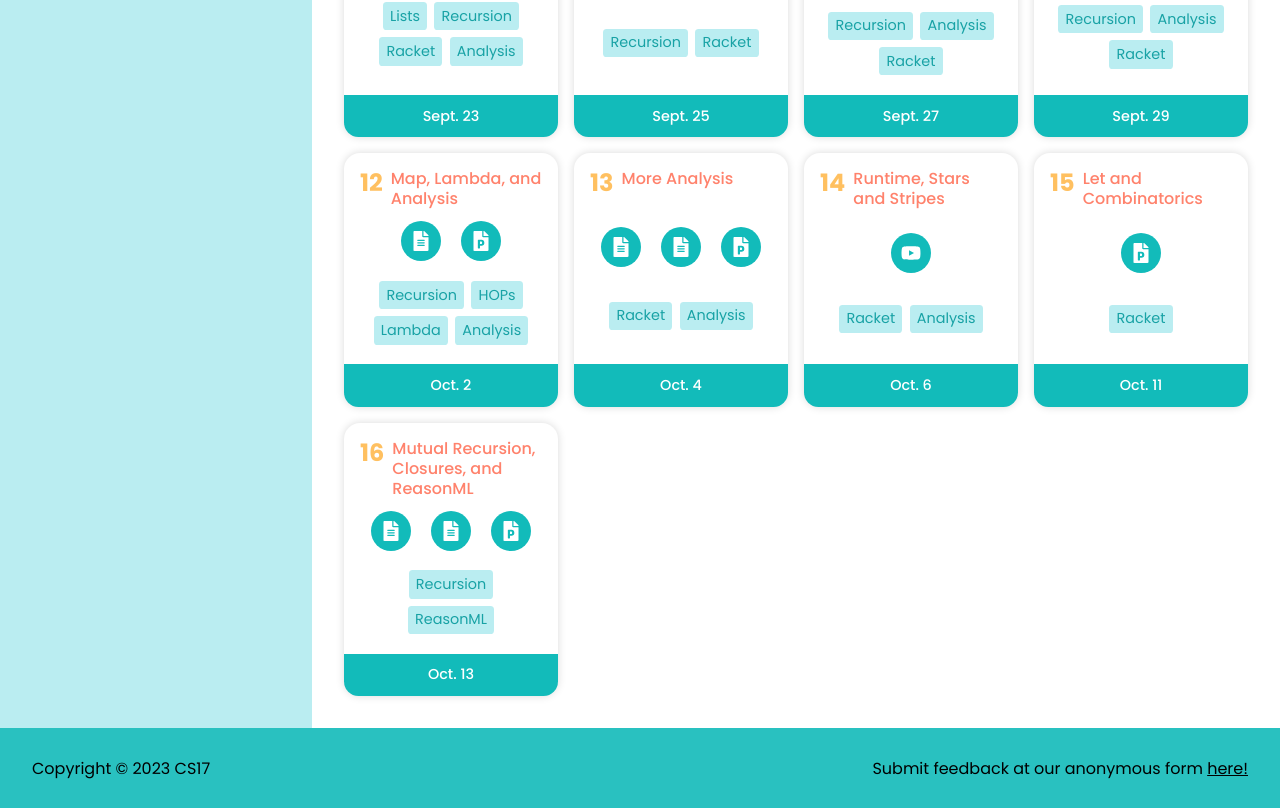
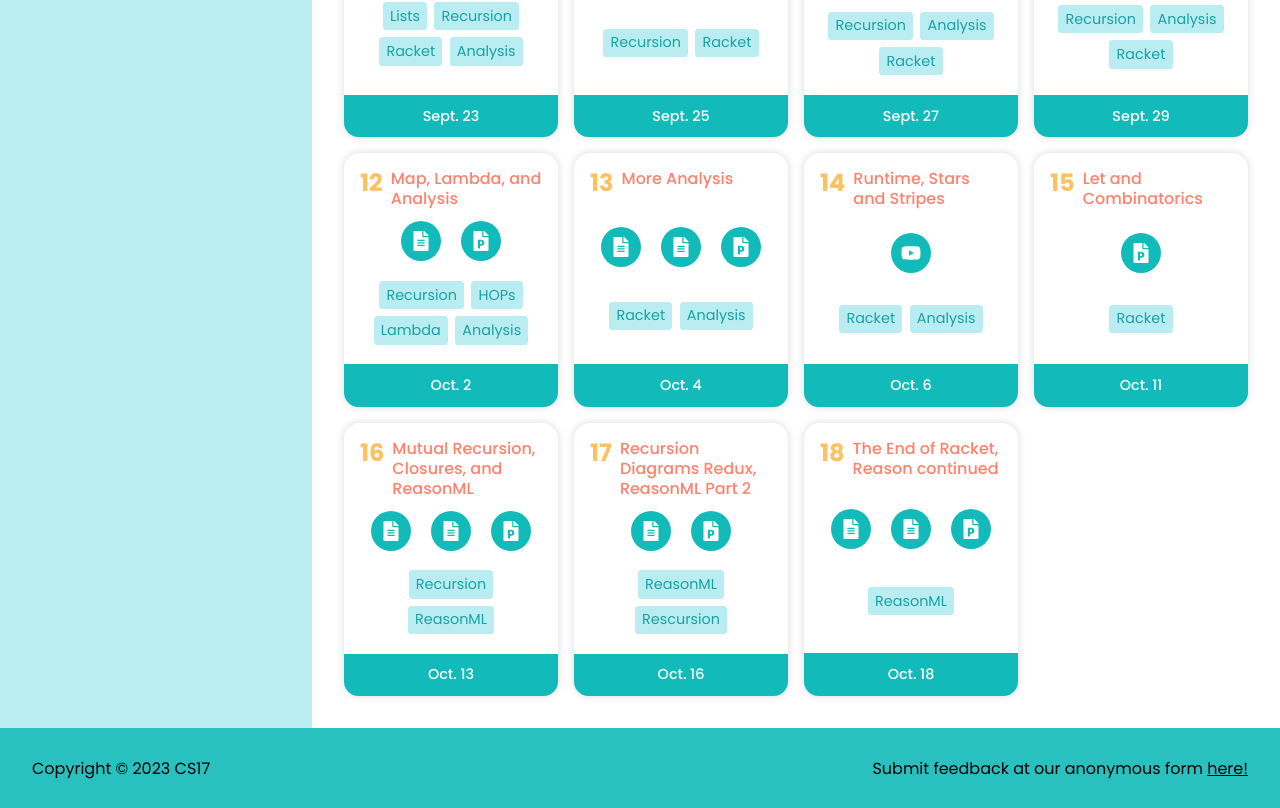
Before and after one commit to cs17-fall2023/cs17-fall2023.github.io, a React (Create React App) app: page /classes in a window 1280 px wide. Shown: the part 838-1646 px from the top of the page. Built offline with nearby package versions, Linux system fonts and the light colour scheme.

Commit message:
class 17 and 18

```diff
--- a/src/Info/Notes/Classes/Classes.js
+++ b/src/Info/Notes/Classes/Classes.js
@@ -156,24 +156,25 @@ const classes = [
 		],
 		tags: ["Recursion", "ReasonML"]
 	},
-	// {
-	// 	number: 17, title: "Types, Pattern Matching, and Big-O", outDate: "Oct. 17", active: false,
-	// 	links: [
-	// 		// { icon: <FaFileAlt />, link: "", label: "Notes" },
-	// 		{ icon: <FaYoutube />, link: "https://brown.hosted.panopto.com/Panopto/Pages/Viewer.aspx?id=a8316926-cb1a-4679-b4a4-af1000ecc49c", label: "Recording" },
-	// 		{ icon: <FaFilePowerpoint />, link: "https://docs.google.com/presentation/d/1NbrvVcd7Rr3PbkFe2D-bUhzJ-7IwEPK7/edit?usp=sharing&ouid=102918815439366304366&rtpof=false&sd=false", label: "Slides" },
-	// 	],
-	// 	tags: ["ReasonML", "Analysis"]
-	// },
-	// {
-	// 	number: 18, title: "More ReasonML and Closures", outDate: "Oct. 19", active: false,
-	// 	links: [
-	// 		{ icon: <FaFileAlt />, link: "https://drive.google.com/file/d/1mXmBOQQeksXnsqdO7xtuBMVhxl6Xxg53/view?usp=sharing", label: "Notes" },
-	// 		{ icon: <FaYoutube />, link: "https://brown.hosted.panopto.com/Panopto/Pages/Viewer.aspx?id=a58c0ac1-44c0-4686-a21d-af1000ecc4c8", label: "Recording" },
-	// 		{ icon: <FaFilePowerpoint />, link: "https://docs.google.com/presentation/d/1Oc9bx2zp_kQvlZJ-XKszCmKCKjLsOWtR/edit?usp=sharing&ouid=102918815439366304366&rtpof=false&sd=false", label: "Slides" },
-	// 	],
-	// 	tags: ["ReasonML"]
-	// },
+	{
+		number: 17, title: "Recursion Diagrams Redux, ReasonML Part 2", outDate: "Oct. 16", active: true,
+		links: [
+			{ icon: <FaFileAlt />, link: "https://drive.google.com/file/d/1L2xC5u-gecAi6LmbXZ4aH2DtVX_rwXZZ/view?usp=sharing", label: "Notes" },
+		//	{ icon: <FaYoutube />, link: "https://brown.hosted.panopto.com/Panopto/Pages/Viewer.aspx?id=a8316926-cb1a-4679-b4a4-af1000ecc49c", label: "Recording" },
+			{ icon: <FaFilePowerpoint />, link: "https://docs.google.com/presentation/d/1TvC-kwvX3LoHAnZAEwn1_9iSPJaBXkxw/edit?usp=sharing&ouid=106417929176948026815&rtpof=true&sd=true", label: "Slides" },
+		],
+		tags: ["ReasonML", "Rescursion"]
+	},
+	{
+		number: 18, title: "The End of Racket, Reason continued", outDate: "Oct. 18", active: true,
+		links: [
+			{ icon: <FaFileAlt />, link: "https://drive.google.com/file/d/1Mjt3WVSb_eTrg4syxcIFkZQdrl4fdmsZ/view?usp=sharing", label: "Notes" },
+			{ icon: <FaFileAlt />, link: "https://drive.google.com/file/d/1yp_syuKbIl9_I6VkYJ55ZGqax14J8LQ7/view?usp=sharing", label: "Code" },
+		//	{ icon: <FaYoutube />, link: "https://brown.hosted.panopto.com/Panopto/Pages/Viewer.aspx?id=a58c0ac1-44c0-4686-a21d-af1000ecc4c8", label: "Recording" },
+			{ icon: <FaFilePowerpoint />, link: "https://docs.google.com/presentation/d/1-0xDN5QoVqad28jxqV9BjCtB511Yt5ts/edit?usp=sharing&ouid=106417929176948026815&rtpof=true&sd=true", label: "Slides" },
+		],
+		tags: ["ReasonML"]
+	},
 	// {
 	// 	number: 19, title: "Local Environments and Lambda", outDate: "Oct. 21", active: false,
 	// 	links: [
```
